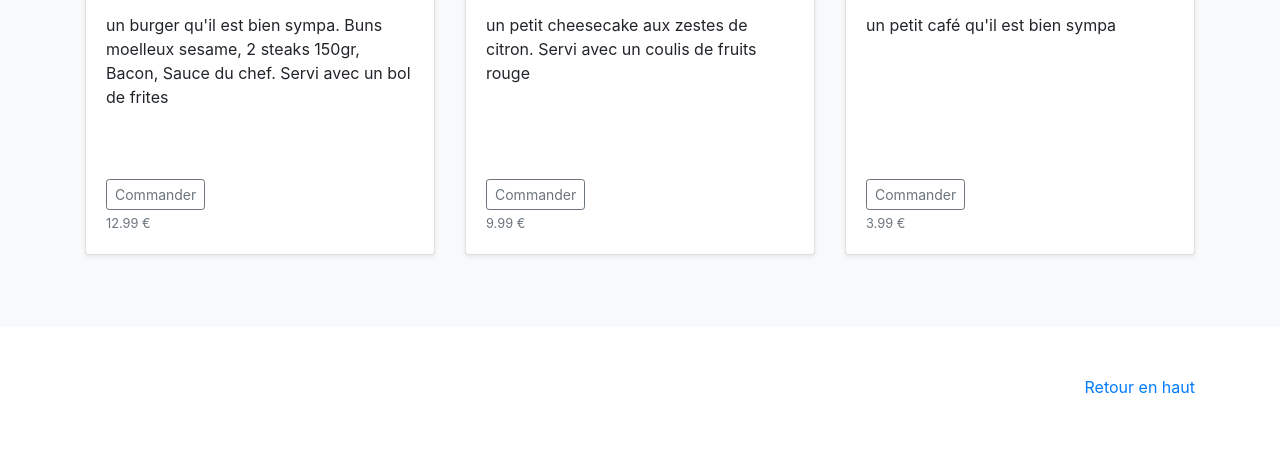
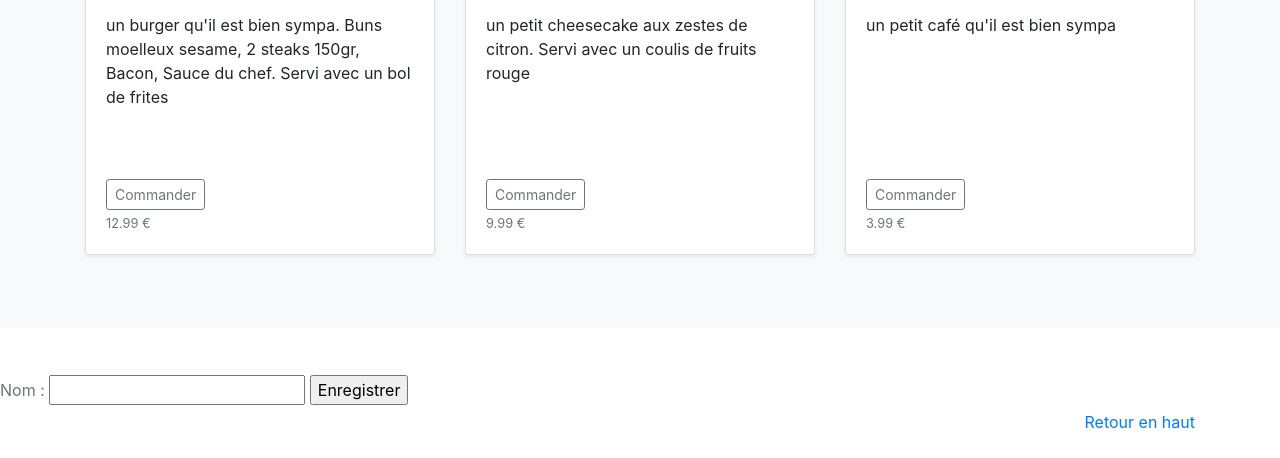
Before and after one commit to restore-nation/restore-nation-v1, a plain HTML site: page index.html in a window 1280 px wide. Shown: the part 2247-2705 px from the top of the page. Before the commit the page ends 2670 px from the top, so only its background shows below. Drawn offline with nearby package versions, Linux system fonts and the light colour scheme.

Commit message:
add form

```diff
--- a/index.html
+++ b/index.html
@@ -122,6 +122,11 @@
     </main>
 
     <footer class="text-muted">
+      <form action="/order" method="post">
+        <label for="POST-name">Nom :</label>
+        <input id="POST-name" type="text" name="name">
+        <input type="submit" value="Enregistrer">
+      </form>
       <div class="container">
         <p class="float-right">
           <a href="#">Retour en haut</a>
```
